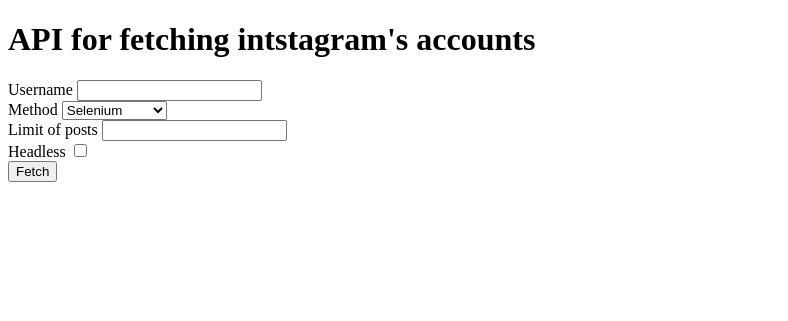
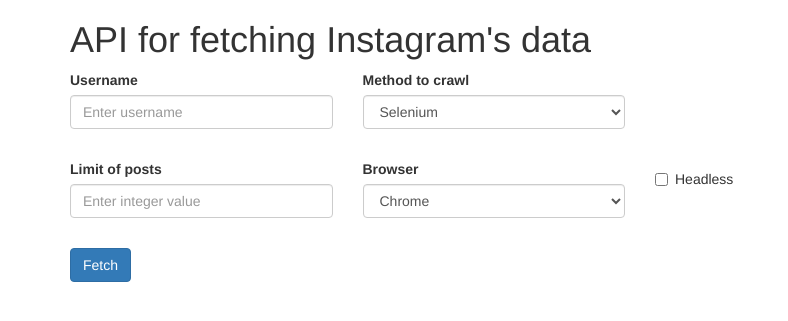
Before and after one commit to thecoldstone/Instagram-api, a Flask app: page /welcome in a window 1280 px wide. Shown: the top 321 px of the page, without its empty margins (0-788 px from the left). Run offline with Flask 2, Linux system fonts and the light colour scheme; some libraries are stand-ins or nearby versions.

Commit message:
bs4, bootstrap form

```diff
--- a/Crawler/Method/selenium_crawler.py
+++ b/Crawler/Method/selenium_crawler.py
@@ -69,7 +69,7 @@
         except NoSuchElementException:
 
             return False, {
-                'response' : 'Unable to locate element to log in.'
+                'response': 'Unable to locate element to log in.'
             }
 
         time.sleep(2)
@@ -87,7 +87,7 @@
         else:
 
             return False,  {
-                'response' : self.browser.find_element_by_xpath('//*[@id="slfErrorAlert"]').text
+                'response': self.browser.find_element_by_xpath('//*[@id="slfErrorAlert"]').text
             }
 
     def get_posts(self):
--- a/Forms/SearchForm.py
+++ b/Forms/SearchForm.py
@@ -1,16 +1,26 @@
 from flask_wtf import FlaskForm
-from wtforms import StringField, IntegerField, SubmitField, SelectField, BooleanField
-from wtforms.validators import DataRequired, NumberRange, required
+from wtforms import StringField, IntegerField, SubmitField, SelectField, BooleanField, PasswordField
+from wtforms.validators import DataRequired, NumberRange
 
 
 class SearchForm(FlaskForm):
     username = StringField('Username', validators=[DataRequired(message="Please enter username")])
 
-    method = SelectField(u'Method', choices=[
+    # TODO
+    password = PasswordField('Password')
+
+    method = SelectField(u'Method to crawl', choices=[
         ('selenium', 'Selenium'),
         ('bs4', 'BeautifulSoap')])
 
-    limit = IntegerField('Limit of posts', validators=[DataRequired(message="Please enter limit"), NumberRange(min=0, message="Integer value")])
+    limit = IntegerField('Limit of posts', validators=[NumberRange(min=0, message="Integer value")])
 
     headless = BooleanField('Headless')
+
+    browser = SelectField(u'Browser', choices=[
+        # ('safari', 'Safari'),
+        ('chrome', 'Chrome')
+        # ('firefox', 'Firefox')
+    ])
+
     submit = SubmitField('Fetch')
--- a/app.py
+++ b/app.py
@@ -1,16 +1,27 @@
 from flask import Flask, jsonify, request
 from flask import render_template, redirect, url_for
 from flask_wtf.csrf import CSRFProtect
+from flask_bootstrap import Bootstrap
 from Crawler.api import API
 import os
 
-csrf = CSRFProtect()
 
-app = Flask(__name__)
-csrf.init_app(app)
+def create_app():
 
-SECRET_KEY = os.urandom(32)
-app.config['SECRET_KEY'] = SECRET_KEY
+    csrf = CSRFProtect()
+    app = Flask(__name__)
+
+    csrf.init_app(app)
+
+    SECRET_KEY = os.urandom(32)
+    app.config['SECRET_KEY'] = SECRET_KEY
+
+    Bootstrap(app)
+
+    return app
+
+
+app = create_app()
 
 
 @app.route('/welcome', methods=('GET', 'POST'))
@@ -22,7 +33,7 @@
     from Forms.SearchForm import SearchForm
 
     # Using meta to disable the appearing of csrf in url
-    search = SearchForm(meta={'csrf': False})
+    search = SearchForm()
 
     # Once form has been submitted
     if search.validate_on_submit():
@@ -45,7 +56,7 @@
     args = request.args
 
     # If query string has been omitted we render welcome template
-    if len(args) is 0:
+    if len(args) == 0:
         return redirect(url_for('welcome_page'))
 
     # Initialize API
@@ -90,4 +101,4 @@
 
 if __name__ == "__main__":
 
-    app.run(debug=True)
+    app.run()
--- a/requirements.txt
+++ b/requirements.txt
@@ -3,7 +3,10 @@
 certifi==2020.6.20
 chardet==3.0.4
 click==7.1.2
+dominate==2.5.2
 Flask==1.1.2
+Flask-Bootstrap==3.3.7.1
+Flask-WTF==0.14.3
 idna==2.10
 isort==4.3.21
 itsdangerous==1.1.0
@@ -23,5 +26,7 @@
 toml==0.10.1
 typed-ast==1.4.1
 urllib3==1.25.10
+visitor==0.1.3
 Werkzeug==1.0.1
 wrapt==1.12.1
+WTForms==2.3.3
--- /dev/null
+++ b/static/style.css
@@ -0,0 +1,5 @@
+.body {
+    font-family: sans-serif;
+    margin: 0px;
+    padding: 0px;
+}
--- a/templates/base.html
+++ b/templates/base.html
@@ -1,11 +1,18 @@
-<!DOCTYPE html>
+{% extends "bootstrap/base.html" %}
+
 <html>
 <head>
     <title>{% block title %} {% endblock %} - IApi</title>
     <meta charset="utf-8">
+
+    <!-- My CSS styles -->
+    <link rel="stylesheet" href="{{ url_for('.static', filename = 'style.css') }}">
+
 </head>
 <body>
     {% block content %}
+    <!-- Content of the page goes up there -->
     {% endblock %}
+
 </body>
 </html>
--- a/templates/welcome.html
+++ b/templates/welcome.html
@@ -1,4 +1,5 @@
 {% extends "base.html" %}
+{% import "bootstrap/wtf.html" as wtf %}
 
 {% block title %} Start {% endblock %}
 
@@ -6,37 +7,42 @@
 
 <div class="container">
 
-    <h1>API for fetching intstagram's accounts</h1>
+    <h1>API for fetching Instagram's data</h1>
 
-    <div class="form-wrapper">
-        <form method="GET" action="/">
-            <!--{{ form.hidden_tag() }}-->
-            <!--{% if form.errors %}-->
-                <!--{{ form.errors }}-->
-            <!--{% endif %}-->
-            <div class="form-field">{{ form.username.label }} {{ form.username }}
-                {% if form.username.errors %}
-                    <ul class="errors">
-                        {% for error in form.username.errors %}
-                            <li>{{ error }}</li>
-                        {% endfor %}
-                    </ul>
-                {% endif %}
+    <form action="/" method="get" class="form" role="form">
+
+        <div class="row">
+            <div class="form-group col-md-3 col-sm-3">
+                {{ wtf.form_field(form.username, class='form-control', placeholder='Enter username') }}
             </div>
-            <div class="form-field">{{ form.method.label }} {{ form.method }}</div>
-            <div class="form-field">{{ form.limit.label }} {{ form.limit }}
-                {% if form.limit.errors %}
-                    <ul class="errors">
-                        {% for error in form.limit.errors %}
-                            <li><h3>Error</h3> {{ error }}</li>
-                        {% endfor %}
-                    </ul>
-                {% endif %}
+
+            <!--<div class="form-group col-md-3 col-sm-3">-->
+                <!--{{ wtf.form_field(form.password, class='form-control', placeholder='Enter password (Optional)') }}-->
+            <!--</div>-->
+
+            <div class="form-group col-md-3 col-sm-3">
+                {{ wtf.form_field(form.method) }}
             </div>
-            <div class="form-field">{{ form.headless.label }} {{ form.headless }}</div>
-            {{ form.submit }}
-        </form>
-    </div>
+        </div>
+
+        <div class="row">
+            <div class="form-group col-md-3 col-sm-3">
+                {{ wtf.form_field(form.limit, class='form-control', placeholder='Enter integer value') }}
+            </div>
+
+            <div class="form-group col-md-3 col-sm-3">
+                {{ wtf.form_field(form.browser) }}
+            </div>
+
+
+            <div class="form-group col-md-3 col-sm-3">
+                {{ wtf.form_field(form.headless) }}
+            </div>
+        </div>
+
+        <button type="submit" class="btn btn-primary">Fetch</button>
+
+    </form>
 
 </div>
 
```
Also changed, not shown: Crawler/Method/bs4_crawler.py (+48 -4 lines), Crawler/api.py (+14 -4 lines), Crawler/crawler.py (+53 -13 lines), 1 other file.
